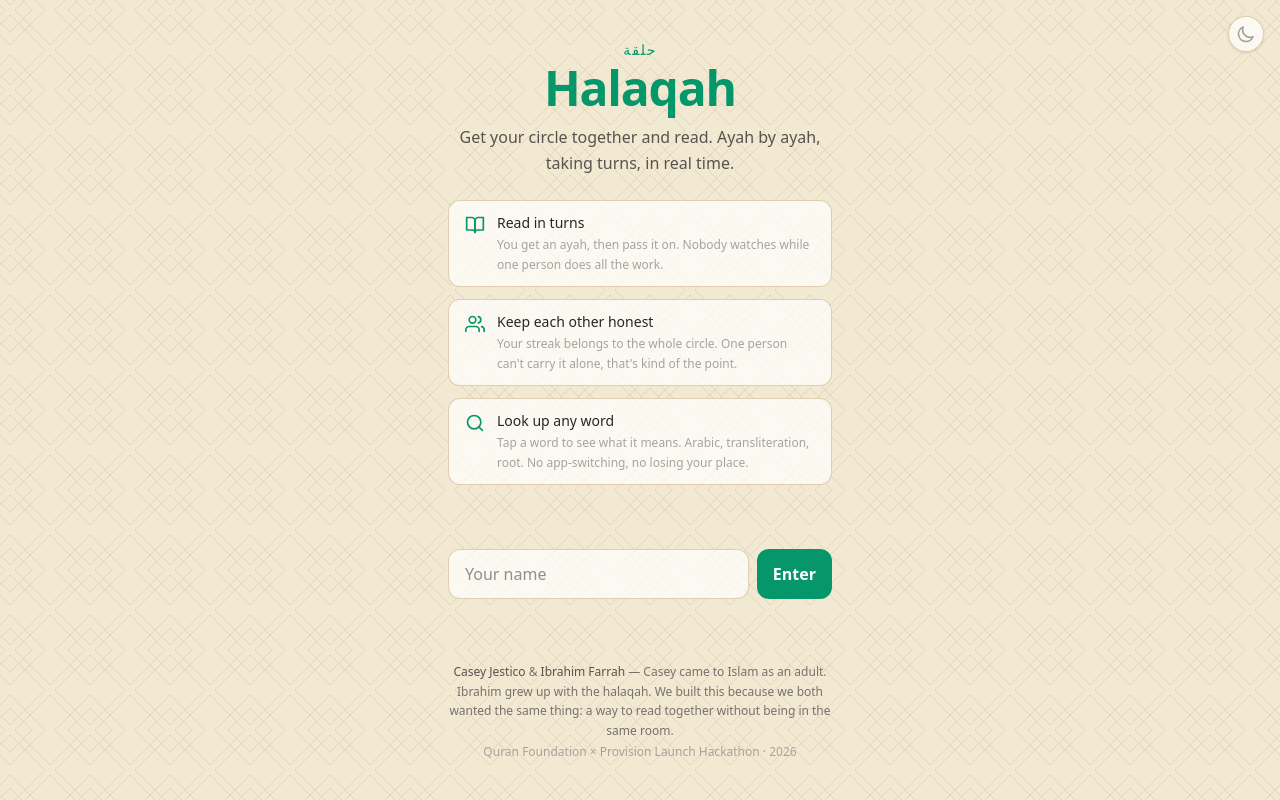
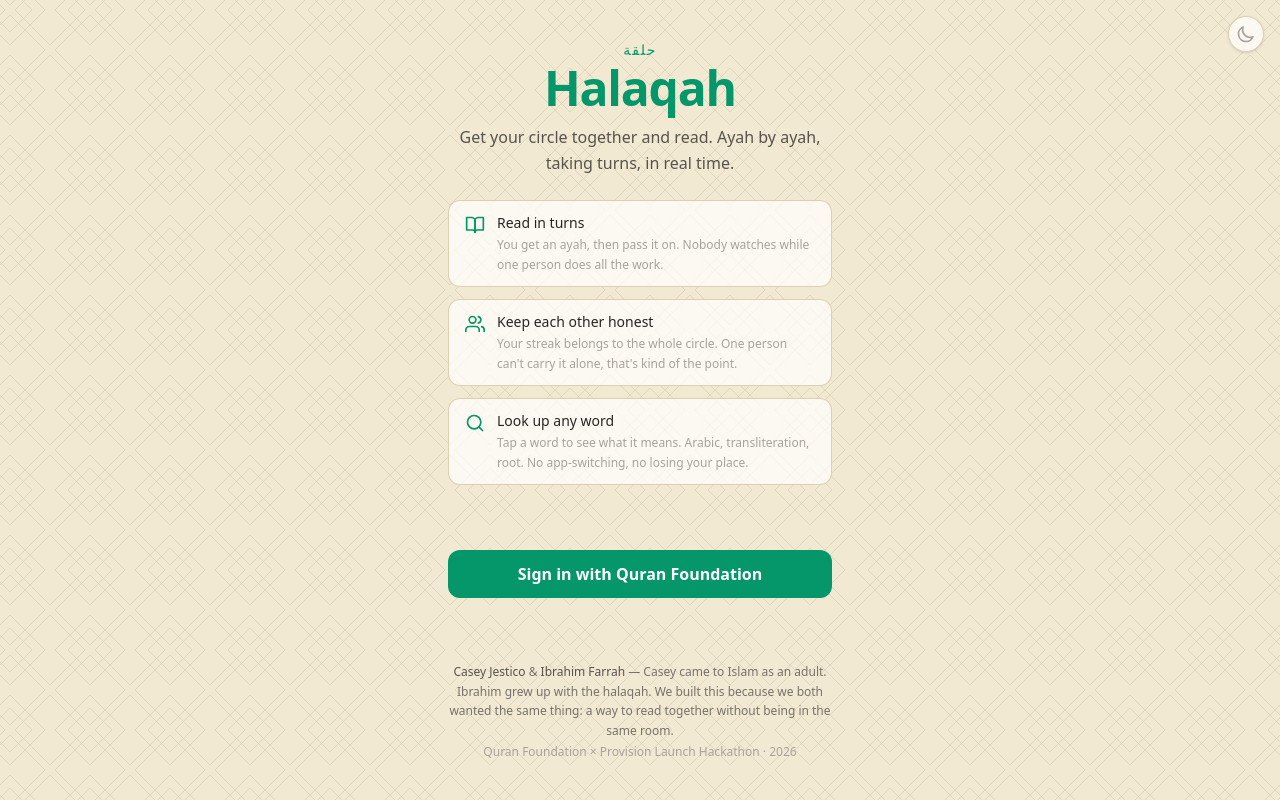
Before and after one commit to CaptnJayce/quran-hackathon, a React (Vite) app: page / in a window 1280 px wide. Built offline with nearby package versions, Linux system fonts and the light colour scheme; no server answers; a web font is replaced by a local one.

Commit message:
Remove dev mode bypass — QF OAuth is the only auth path

```diff
--- a/src/auth/AuthProvider.tsx
+++ b/src/auth/AuthProvider.tsx
@@ -1,9 +1,6 @@
 import { createContext, useContext, useState, useEffect, type ReactNode } from 'react'
 import { exchangeCodeForToken, parseIdToken } from './oauth'
 import { setToken, clearToken } from './tokenStore'
-
-const DEV_BYPASS = import.meta.env.DEV
-const STORAGE_KEY = 'halaq_dev_user'
 
 interface User {
 	sub: string
@@ -13,7 +10,6 @@ interface User {
 interface AuthContextValue {
 	user: User | null
 	isLoading: boolean
-	devLogin: (name: string) => void
 	logout: () => void
 }
 
@@ -24,15 +20,6 @@ export function AuthProvider({ children }: { children: ReactNode }) {
 	const [isLoading, setIsLoading] = useState(true)
 
 	useEffect(() => {
-		if (DEV_BYPASS) {
-			const saved = sessionStorage.getItem(STORAGE_KEY)
-			if (saved) {
-				setUser(JSON.parse(saved))
-			}
-			setIsLoading(false)
-			return
-		}
-
 		const params = new URLSearchParams(window.location.search)
 		const code = params.get('code')
 		const state = params.get('state')
@@ -55,20 +42,13 @@ export function AuthProvider({ children }: { children: ReactNode }) {
 		}
 	}, [])
 
-	function devLogin(name: string) {
-		const u = { sub: `dev-${name.toLowerCase()}`, displayName: name }
-		sessionStorage.setItem(STORAGE_KEY, JSON.stringify(u))
-		setUser(u)
-	}
-
 	function logout() {
-		sessionStorage.removeItem(STORAGE_KEY)
 		clearToken()
 		setUser(null)
 	}
 
 	return (
-		<AuthContext.Provider value={{ user, isLoading, devLogin, logout }}>
+		<AuthContext.Provider value={{ user, isLoading, logout }}>
 			{children}
 		</AuthContext.Provider>
 	)
--- a/src/components/home/LoginButton.tsx
+++ b/src/components/home/LoginButton.tsx
@@ -1,25 +1,12 @@
-import { useState } from 'react'
-import { useAuth } from '../../auth/AuthProvider'
+import { redirectToLogin } from '../../auth/oauth'
 
 export function LoginButton() {
-	const { devLogin } = useAuth()
-	const [name, setName] = useState('')
-
 	return (
-		<div className="flex gap-2">
-			<input
-				value={name}
-				onChange={(e) => setName(e.target.value)}
-				placeholder="Your name"
-				className="flex-1 px-4 py-3 bg-surface border border-border rounded-xl focus:outline-none focus:border-accent"
-				onKeyDown={(e) => e.key === 'Enter' && name.trim() && devLogin(name.trim())}
-			/>
-			<button
-				onClick={() => name.trim() && devLogin(name.trim())}
-				className="px-4 py-3 bg-accent hover:brightness-110 rounded-xl font-semibold transition-colors cursor-pointer text-white"
-			>
-				Enter
-			</button>
-		</div>
+		<button
+			onClick={() => void redirectToLogin()}
+			className="w-full px-4 py-3 bg-accent hover:brightness-110 rounded-xl font-semibold transition-colors cursor-pointer text-white"
+		>
+			Sign in with Quran Foundation
+		</button>
 	)
 }
```
